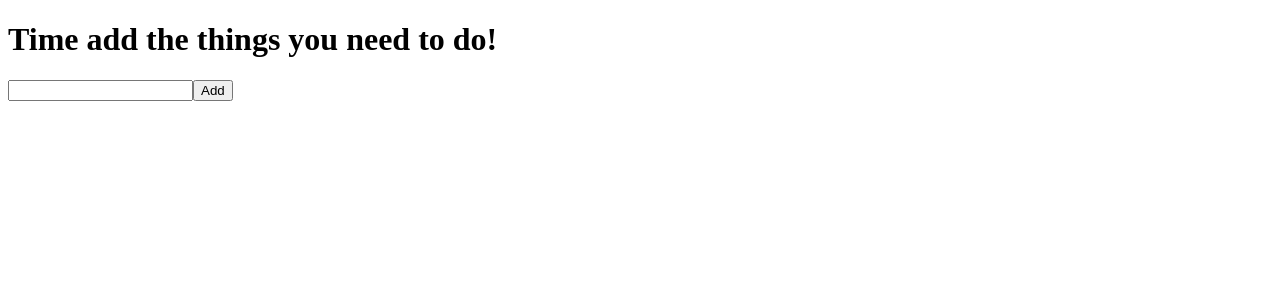
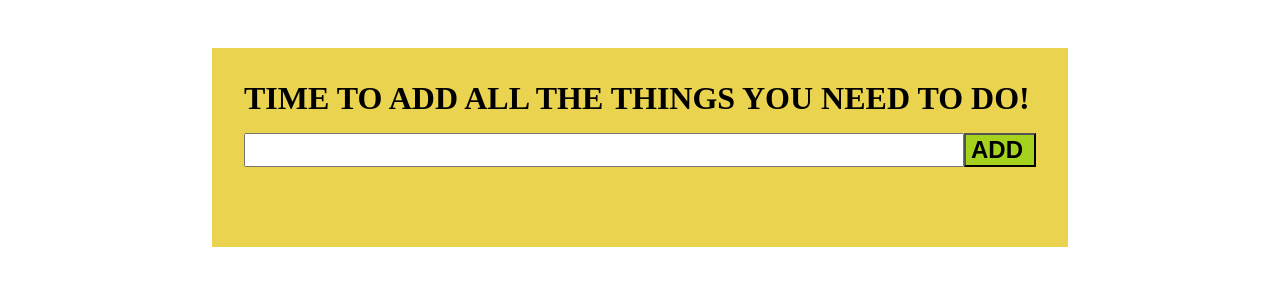
Before and after one commit to linda-94-andersson/Ramverk-KS1, a React (Create React App) app: page / in a window 1280 px wide. Shown: the top 300 px of the page. Built offline with nearby package versions, Linux system fonts and the light colour scheme.

Commit message:
Stared with some simple styling

```diff
--- a/src/App.jsx
+++ b/src/App.jsx
@@ -35,8 +35,8 @@ function App() {
   }
 
   return (
-    <div>
-      <h1>Time add the things you need to do!</h1>
+    <div className="main-div">
+      <h1>Time to add all the things you need to do!</h1>
       <InputForm onSubmit={handleListItem} />
       <AppenedList
         itemList={listItems}
--- a/src/components/AppenedList.jsx
+++ b/src/components/AppenedList.jsx
@@ -9,12 +9,14 @@ function AppenedList(props) {
           return (
             <li key={item.key} className={item.completed ? "stroken" : ""}>
               {item.name}
+              <div className="list-div">
                   <button value={item.key} onClick={props.checkedItem}>
                     <AiOutlineCheckSquare />
                   </button>
                   <button value={item.key} onClick={props.removeItem}>
                     <AiOutlineCloseSquare />
                   </button>
+              </div>
             </li>
           );
         })}
--- a/src/components/SubmitButton.jsx
+++ b/src/components/SubmitButton.jsx
@@ -1,7 +1,7 @@
 import React from "react";
 
 function SubmitButton() {
-  return <button type="submit">Add</button>;
+  return <button className="submit-button" type="submit">Add</button>;
 }
 
 export default SubmitButton;
--- a/src/style.css
+++ b/src/style.css
@@ -1,3 +1,73 @@
+* {
+  margin: 0 auto;
+  padding-inline-start: 0;
+  box-sizing: border-box;
+}
+
+body {
+    background-color: #FFFFFF;
+    display: flex;
+}
+
+h1, button {
+    text-transform: uppercase;
+}
+
+h1 {
+    padding-bottom: 0.5em;
+    color: black;
+}
+
+input {
+    width: 30em;
+    font-size: 1.5rem;
+}
+
+ul {
+    background-color: #A4D21D;
+}
+
+li {
+    color: black;
+    list-style-type: none;
+    font-size: 1.5rem;
+    background-color: #00CF1C;
+    display: flex;
+    align-items: center;
+    width: 15em;
+}
+
+.main-div {
+   margin: 3em;
+   padding: 2em 2em 5em 2em;
+   background-color: #EAD34E;
+}
+
+.submit-button {
+    background-color: #A4D21D;
+    font-size: 1.5rem;
+    width: 3em;
+    font-weight: 700;
+}
+
+.list-div {
+    background-color: #FFD786;
+}
+
+.list-div button {
+    background-color: #ffffff00;
+    border: none;
+    font-size: 2rem;
+}
+
 .stroken {
   text-decoration: line-through;
 }
+
+
+:root {
+    color: #00CF1C;
+    color: #A4D21D;
+    color: #EAD34E;
+    color: #FFD786;
+}
```
Lines whose indentation alone changed are shown as unchanged.
